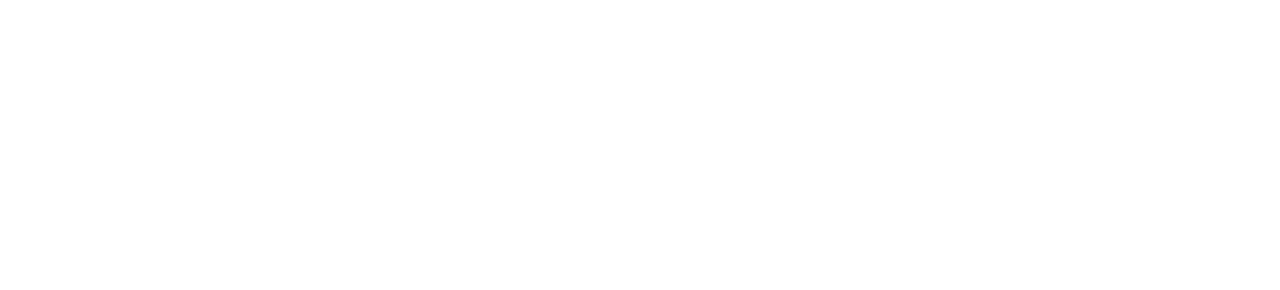
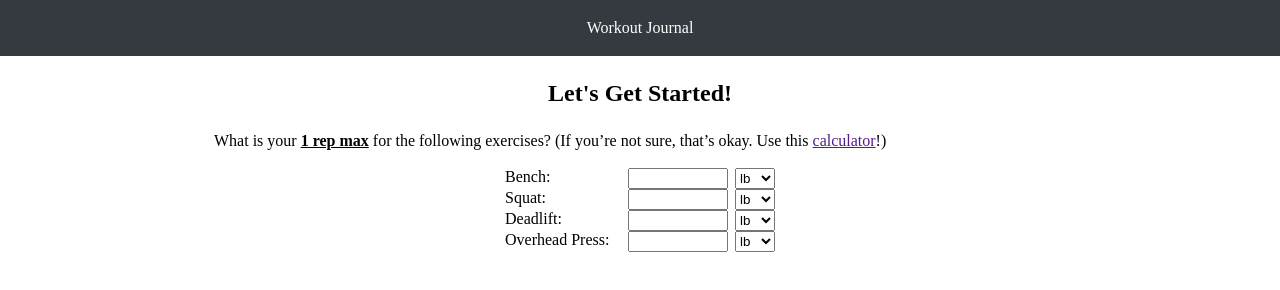
Before and after one commit to tangm28/ajax-project, a website: page index.html in a window 1280 px wide. Drawn offline with Linux system fonts and the light colour scheme.

Commit message:
Completed html skeleton

```diff
--- a/css/layout.css
+++ b/css/layout.css
@@ -0,0 +1,38 @@
+.hidden {
+  display: none !important;
+}
+
+.container {
+  max-width: 575px;
+  margin: 0 auto;
+  padding: 0 1.5rem;
+}
+
+.row {
+  display: flex;
+  flex-wrap: wrap;
+}
+
+.column-full,
+.column-half {
+  width: 100%;
+}
+
+.column-40 {
+  width: 40%;
+}
+
+@media screen and (min-width: 768px) {
+  .container {
+    max-width: 900px;
+  }
+
+  .column-full,
+  .column-half {
+    padding: 0 0.75rem;
+  }
+
+  .column-half {
+    width: 50%;
+  }
+}
--- a/css/styles.css
+++ b/css/styles.css
@@ -0,0 +1,51 @@
+header {
+  background-color: #343a40;
+  padding: 19px 0;
+  color: white;
+}
+
+header > span {
+  font-style: normal;
+  font-weight: 500;
+  font-size: 20px;
+}
+
+p {
+  line-height: 1.3;
+}
+
+#workout-maxes-title {
+  margin: 24px auto;
+}
+
+.max-container {
+  width: 270px;
+}
+
+.max-container > span {
+  width: 115px;
+}
+
+.max-container > input {
+  width: 100px;
+}
+
+.max-container > select {
+  width: 40px;
+}
+
+.align-baseline {
+  align-items: baseline;
+}
+
+.justify-center {
+  justify-content: center;
+}
+
+.text-center {
+  text-align: center;
+}
+
+.justify-between {
+  justify-content: space-between;
+}
--- a/index.html
+++ b/index.html
@@ -11,8 +11,60 @@
 </head>
 <body>
   <header>
+    <div class="row container justify-center">
+      <span>Workout Journal</span>
+    </div>
   </header>
   <main>
+    <div class="container">
+      <h2 id="workout-maxes-title" class="text-center">Let's Get Started!</h2>
+      <div id="start-page-description">
+        <p>What is your <u><strong>1 rep max</strong></u> for the following exercises? (If you’re not sure, that’s okay. Use
+          this <a href="">calculator</a>!)</p>
+      </div>
+      <div class="row justify-center">
+        <div class="row justify-center column-full">
+          <div class="row max-container justify-between">
+            <span>Bench:</span>
+            <input type="text" id="bench-max" class="">
+            <select id="bench-meas-type">
+              <option value="lb">lb</option>
+              <option value="kg">kg</option>
+            </select>
+          </div>
+        </div>
+        <div class="row justify-center column-full">
+          <div class="row max-container justify-between">
+            <span>Squat:</span>
+            <input type="text" id="squat-max" class="">
+            <select id="squat-meas-type">
+              <option value="lb">lb</option>
+              <option value="kg">kg</option>
+            </select>
+          </div>
+        </div>
+        <div class="row justify-center column-full">
+          <div class="row max-container justify-between">
+            <span>Deadlift:</span>
+            <input type="text" id="deadlift-max" class="">
+            <select id="deadlift-meas-type">
+              <option value="lb">lb</option>
+              <option value="kg">kg</option>
+            </select>
+          </div>
+        </div>
+        <div class="row justify-center column-full">
+          <div class="row max-container justify-between">
+            <span>Overhead Press:</span>
+            <input type="text" id="ohp-max" class="">
+            <select id="ohp-meas-type">
+              <option value="lb">lb</option>
+              <option value="kg">kg</option>
+            </select>
+          </div>
+        </div>
+      </div>
+    </div>
   </main>
   <script src="js/data.js"></script>
   <script src="js/main.js"></script>
```
